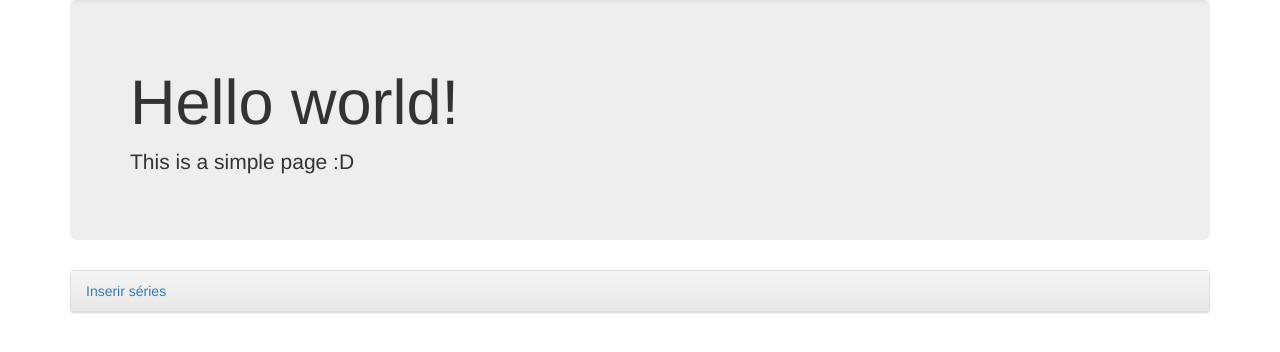
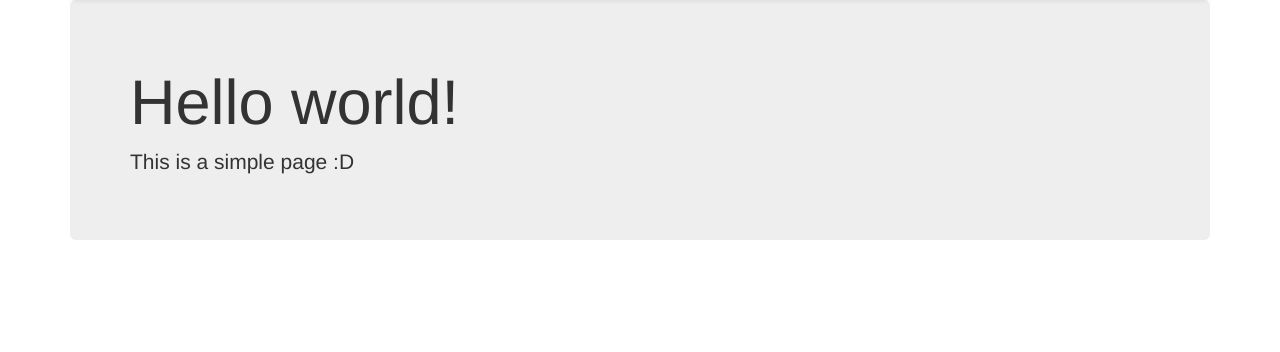
Before and after one commit to python-sorocaba/flask_tutorial, a Flask app: page / in a window 1280 px wide. Shown: the part 52-404 px from the top of the page. Run offline with Flask 2, Linux system fonts and the light colour scheme; some libraries are stand-ins or nearby versions.

Commit message:
Remove anchor to insert tv serie

```diff
--- a/tvseries/templates/home.html
+++ b/tvseries/templates/home.html
@@ -3,10 +3,6 @@
 <div class="jumbotron">
 <h1>Hello {% if name %}{{name}}{% else %}world{% endif %}!</h1>
 <p>This is a simple page :D</p>
-</div>
-
-<div class="panel panel-default">
-    <div class="panel-heading"><a href="{{ url_for('add') }}">Inserir séries</a></div>
 </div>
 
 {% if series %}
```
